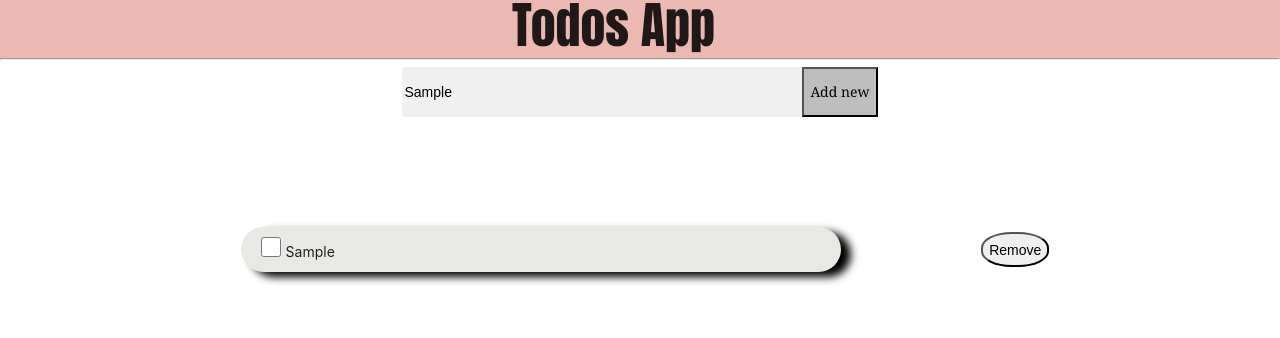
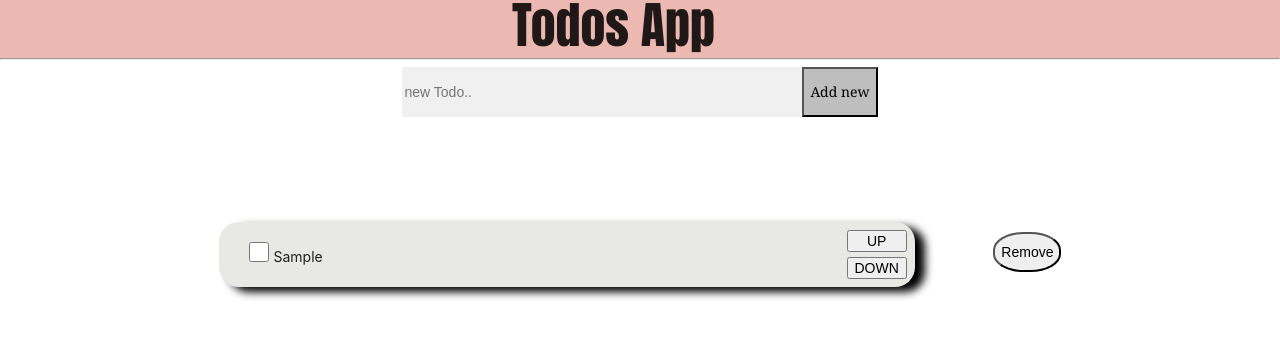
Before and after one commit to gusakos7/todo, a React (Create React App) app: page / in a window 1280 px wide. Both pictures are taken after typing "Sample" into the empty fields and a click on the button "Add new". Shown: the top 338 px of the page. Built offline with nearby package versions, Linux system fonts and the light colour scheme.

Commit message:
Final commit

```diff
--- a/src/App.css
+++ b/src/App.css
@@ -23,10 +23,6 @@
     margin: 15px 0 ;
 }
 
-.app__todo {
-    display: flex;
-    justify-content: space-evenly;
-}
 
 .app__list{
     margin:100px;
@@ -39,9 +35,36 @@
 .app__todo{
     display: flex;
     flex-direction: row;
+    justify-content: space-evenly;
+    padding:0 20px;
+    margin:0 20px;
 
 }
 
+.app__card {
+    display: flex;
+    background-color: #e8e8e4;
+    box-shadow: 10px 5px 8px black;
+    border-radius: 20px;
+    margin-top: 5px;
+}
+
+.app__card__btns{
+    display: flex;
+    flex-direction: column;
+    justify-content: space-between;
+    margin: 8px;
+
+}
+
+.arrow_up {
+    border: solid black;
+    border-width: 0 3px 3px 0;
+    display: inline-block;
+    padding: 3px;
+    transform: rotate(135deg);
+    -webkit-transform: rotate(-135deg);
+}
 
 
 #checkbox {
--- a/src/App.js
+++ b/src/App.js
@@ -3,6 +3,7 @@ import './App.css';
 import Todo from './Todo';
 import Header from './Header';
 
+let count = 0;
 
 function App() {
   const [input, setInput] = useState(null);
@@ -13,12 +14,40 @@ function App() {
   };
 
   const handleClick = () => {
-    setTodos([...todos, input]);
+    const todo = {
+      text: input,
+      id: count
+    };
+    count++;
+    setTodos([...todos, todo]);
+    setInput('');
   };
-  const handleRemove = (index) => {
-    const temp = todos.filter((t, i) => i !== index);
+
+  const handleRemove = (e) => {
+    const temp = todos.filter((t, i) => t.id !== e.id);
     setTodos(temp);
+  }
 
+  const handleMoveUp = (e) => {
+    const index = todos.indexOf(e);
+    if (index > 0) {
+      const tempArr = todos.filter((t) => t.id !== e.id);
+      tempArr.splice(index - 1, 0, e);
+      console.log(index, 'up');
+
+      setTodos(tempArr);
+    }
+  }
+
+  const handleMoveDown = (e) => {
+    const index = todos.indexOf(e);
+    if (index < todos.length) {
+      const tempArr = todos.filter((t) => t.id !== e.id);
+      tempArr.splice(index + 1, 0, e);
+      console.log(index, 'down');
+
+      setTodos(tempArr);
+    }
   }
 
   return (
@@ -28,7 +57,7 @@ function App() {
       <Header />
       <section className="input" >
         <div>
-          <input className="app__input" placeholder="new Todo.." onChange={getInput} />
+          <input className="app__input" value={input} placeholder="new Todo.." onChange={getInput} />
           <button
             className="app__button"
             onClick={handleClick}
@@ -38,12 +67,26 @@ function App() {
 
       <div className="app__list">
         <div>
-          {todos.map((todo, index) => (
-            <div key={`todo${index}`} className="app__todo">
-              <div >
-                <Todo text={todo} />
+          {todos.map((todo) => (
+            <div key={todo.id} className="app__todo">
+              <div className="app__card" >
+                <Todo text={todo.text} id={todo.id} />
+                <div className="app__card__btns">
+                  <button
+                    className="up"
+                    onClick={() => handleMoveUp(todo)}
+                  > UP
+                    <i className="arrow__up"></i>
+                  </button>
+                  <button
+                    className="down"
+                    onClick={() => handleMoveDown(todo)}
+                  >DOWN
+                    <i className="arrow__down"></i>
+                  </button>
+                </div>
               </div>
-              <button className="app__todo__button" onClick={() => handleRemove(index)} >Remove</button>
+              <button className="app__todo__button" onClick={() => handleRemove(todo)} >Remove</button>
             </div>
           ))}
         </div>
--- a/src/Todo.css
+++ b/src/Todo.css
@@ -1,9 +1,8 @@
 .todo {
     display: inline-block;
-    background-color: #e8e8e4;
+    /* background-color: #e8e8e4;
     box-shadow: 10px 5px 8px black;
-    border-radius: 30px;
-    left: 10%;
+    border-radius: 30px; */
     width: 600px;
     margin: 10px;
     padding: 10px 20px;
--- a/src/Todo.js
+++ b/src/Todo.js
@@ -1,9 +1,10 @@
 import React, { useState } from 'react'
 import './Todo.css'
 
-const Todo = ({ text }) => {
+const Todo = ({ text, id }) => {
     const [done, setDone] = useState(false);
 
+    console.log(id);
     return (
         <div className={`todo${done ? '__done' : ''}`}>
             <input id="checkbox" type="checkbox" onClick={(e) => setDone(e.target.checked)} />
```
